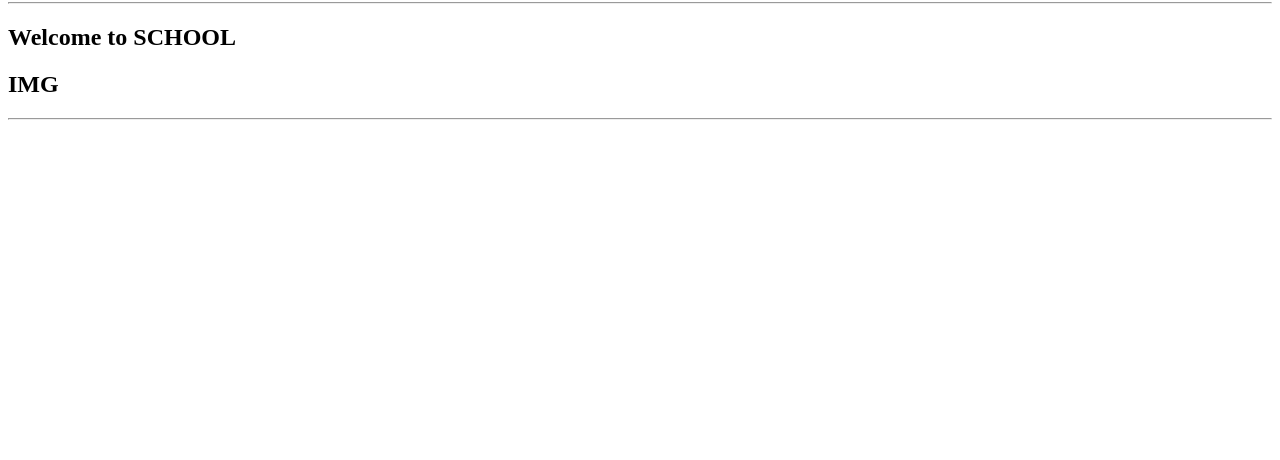
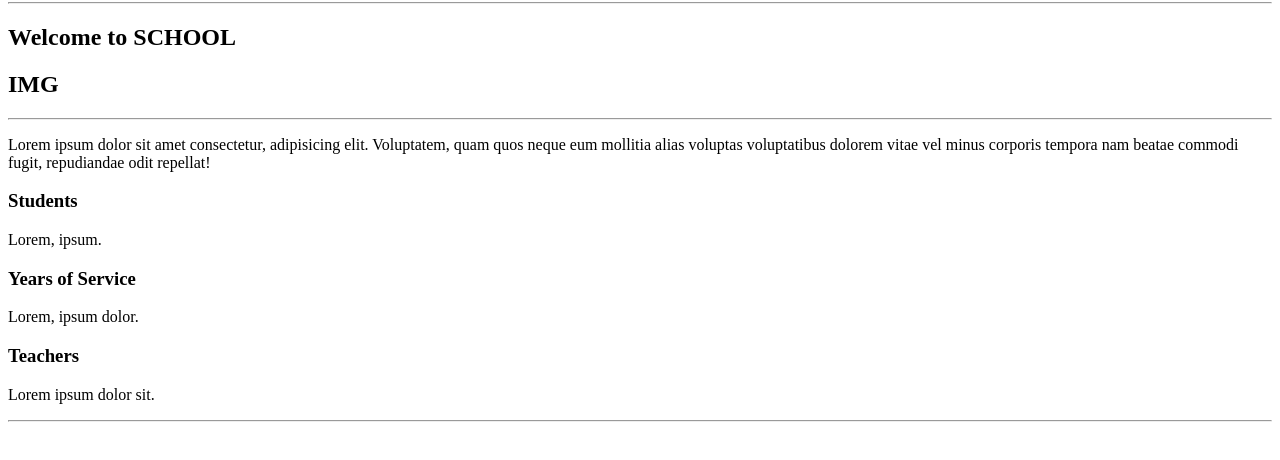
Before and after one commit to nethsarasahan61/Group-Activity--NOX-, a plain HTML site: page index.html in a window 1280 px wide. Shown: the part 104-564 px from the top of the page. Drawn offline with Linux system fonts and the light colour scheme.

Commit message:
Added some background info

```diff
--- a/index.html
+++ b/index.html
@@ -19,5 +19,13 @@
     <h2>Welcome to SCHOOL</h2>
     <h2>IMG</h2>
     <hr>
+    <p>Lorem ipsum dolor sit amet consectetur, adipisicing elit. Voluptatem, quam quos neque eum mollitia alias voluptas voluptatibus dolorem vitae vel minus corporis tempora nam beatae commodi fugit, repudiandae odit repellat!</p>
+    <h3>Students</h3>
+    <p>Lorem, ipsum.</p>
+    <h3>Years of Service</h3>
+    <p>Lorem, ipsum dolor.</p>
+    <h3>Teachers</h3>
+    <p>Lorem ipsum dolor sit.</p>
+    <hr>
 </body>
 </html>
```
